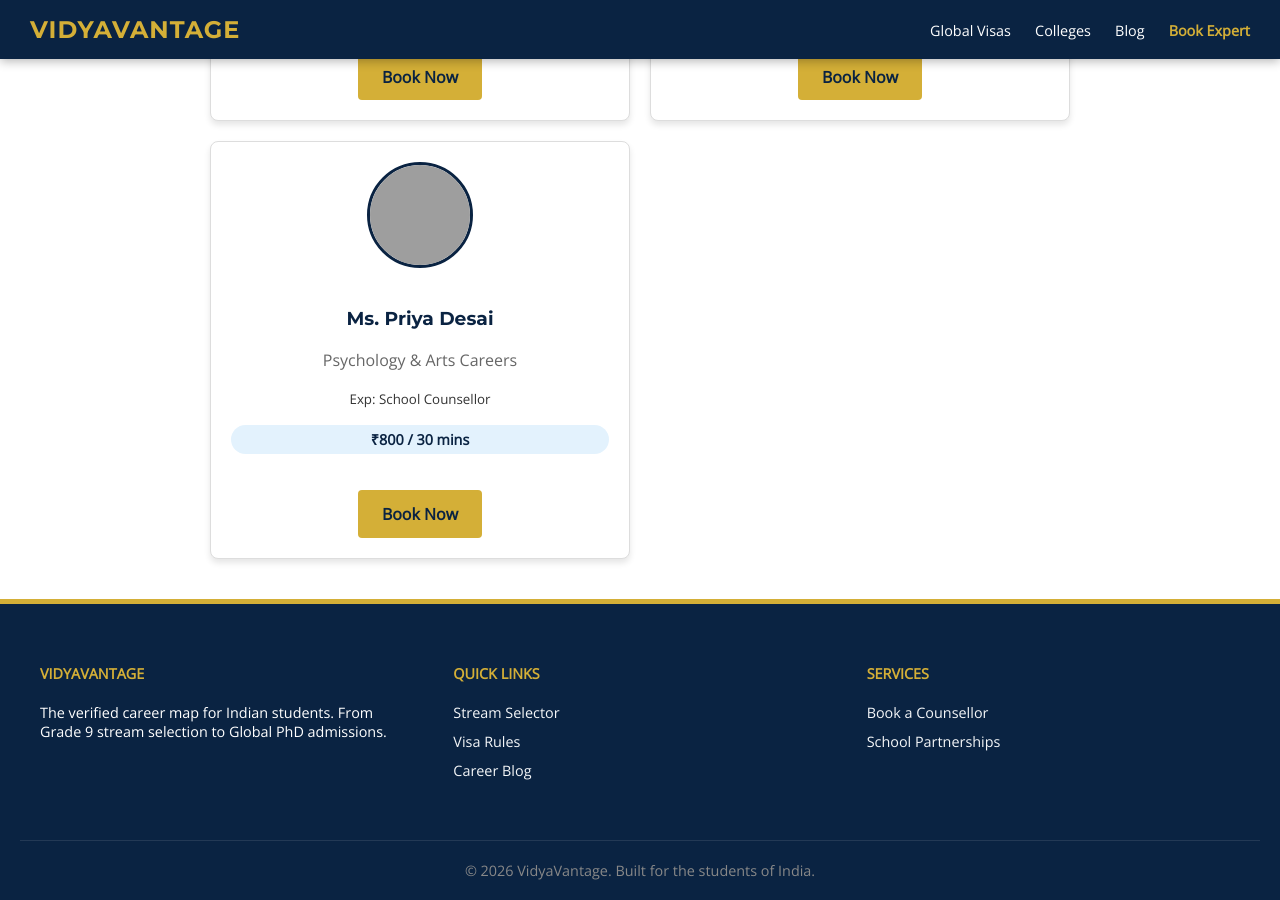
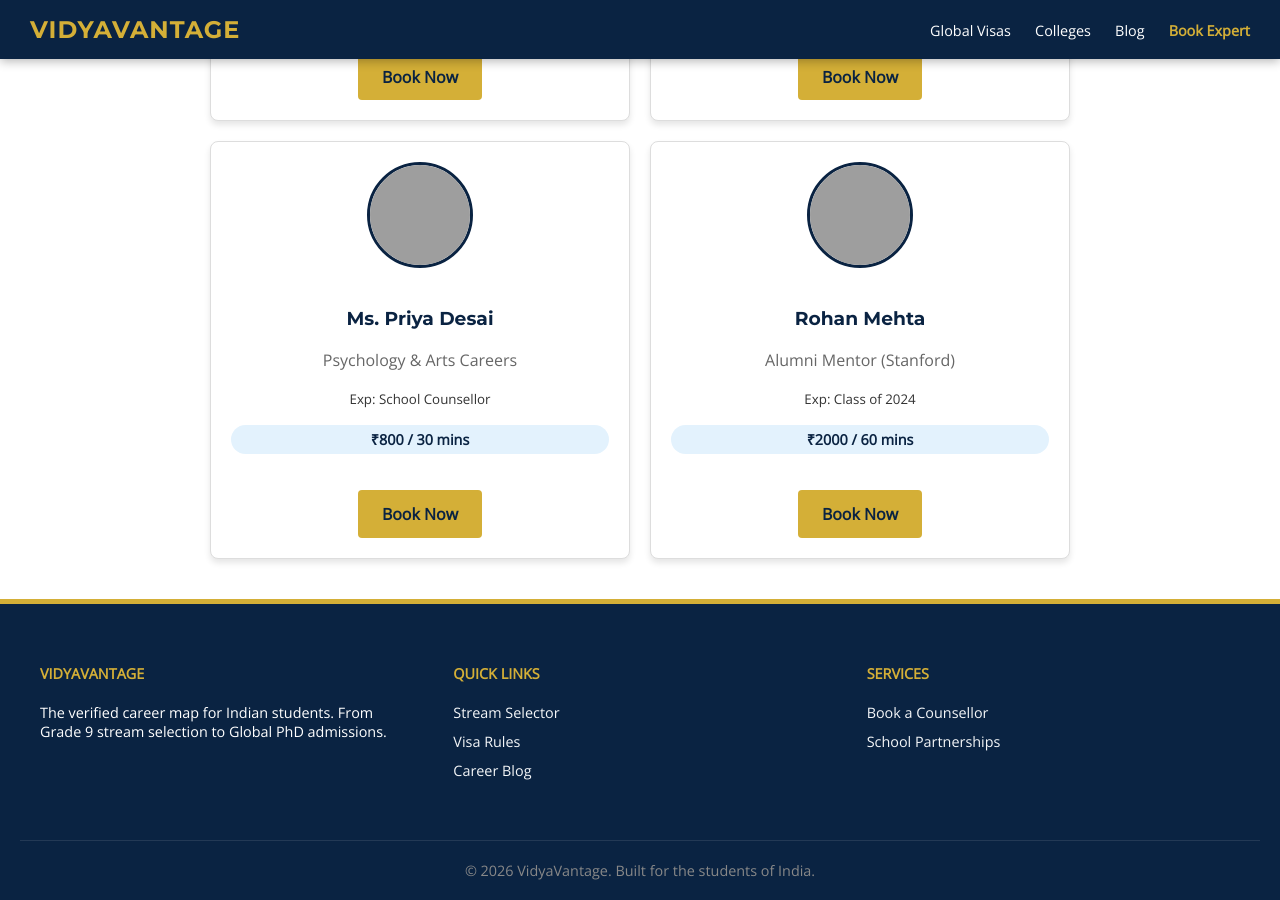
Before and after one commit to antoniovn96/vidyavantage.github.io, a Jekyll site: the page built from book-expert.md, in a window 1280 px wide and 900 px high, scrolled down 529 px. Built offline with Jekyll 4.4.1, drawn with Linux system fonts in a browser that asks for light colours; grey boxes are pictures that could not be loaded.

Commit message:
Update experts.yml

```diff
--- a/_data/experts.yml
+++ b/_data/experts.yml
@@ -1,20 +1,31 @@
 - name: "Mrs. Sarah Jenkins"
   role: "Visa Specialist (USA/Canada)"
+  category: "study-abroad"
   experience: "12 Years"
   price: "₹1500 / 30 mins"
-  image: "https://photos.app.goo.gl/nbwSN3G9W1zVcaAs8"
-  booking_link: "https://calendly.com/"
+  image: "https://images.unsplash.com/photo-1573496359142-b8d87734a5a2?w=400&h=400&fit=crop"
+  booking_link: "https://chat.whatsapp.com/JsOIiMJbR5gHTwHxgIDu5O"
 
 - name: "Mr. Arjun Rao"
   role: "IIT/JEE Prep Strategy"
+  category: "career-guidance"
   experience: "Ex-FIITJEE Faculty"
   price: "₹1000 / 45 mins"
-  image: "https://randomuser.me/api/portraits/men/32.jpg"
-  booking_link: "https://calendly.com/"
+  image: "https://images.unsplash.com/photo-1560250097-0b93528c311a?w=400&h=400&fit=crop"
+  booking_link: "https://chat.whatsapp.com/JsOIiMJbR5gHTwHxgIDu5O"
 
 - name: "Ms. Priya Desai"
   role: "Psychology & Arts Careers"
+  category: "career-guidance"
   experience: "School Counsellor"
   price: "₹800 / 30 mins"
-  image: "https://randomuser.me/api/portraits/women/68.jpg"
-  booking_link: "https://calendly.com/"
+  image: "https://images.unsplash.com/photo-1580489944761-15a19d654956?w=400&h=400&fit=crop"
+  booking_link: "https://chat.whatsapp.com/JsOIiMJbR5gHTwHxgIDu5O"
+
+- name: "Rohan Mehta"
+  role: "Alumni Mentor (Stanford)"
+  category: "alumni"
+  experience: "Class of 2024"
+  price: "₹2000 / 60 mins"
+  image: "https://images.unsplash.com/photo-1539571696357-5a69c17a67c6?w=400&h=400&fit=crop"
+  booking_link: "https://chat.whatsapp.com/JsOIiMJbR5gHTwHxgIDu5O"
```
